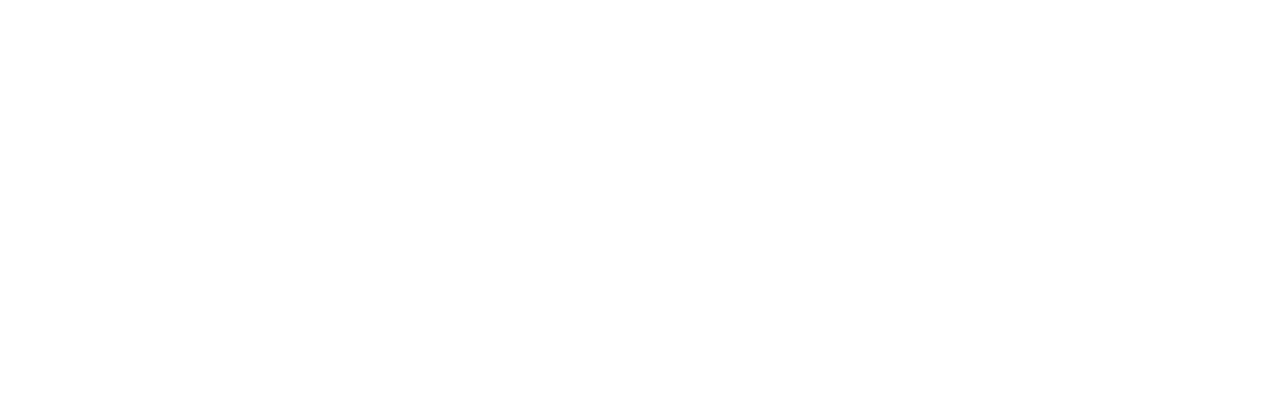
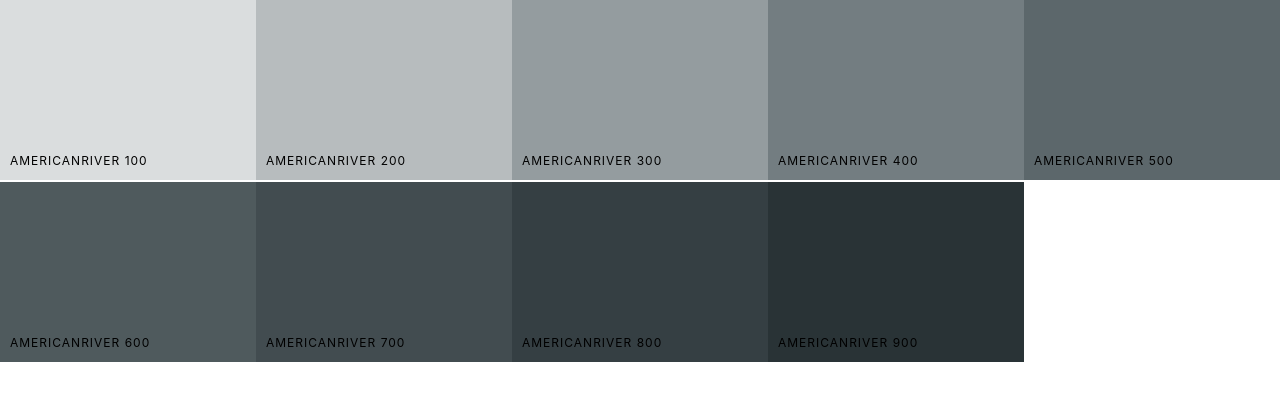
Before and after one commit to mehul11jain/React-Color-Picker, a React (Create React App) app: page /palette/flat-ui-colors-american/americanriver in a window 1280 px wide. Shown: the top 400 px of the page. Built offline with nearby package versions, Linux system fonts and the light colour scheme.

Commit message:
SingleColorPalette added

```diff
--- a/src/App.js
+++ b/src/App.js
@@ -1,6 +1,7 @@
 import React, {Component} from 'react';
 import Palette from "./Palette";
 import PaletteList from "./PaletteList";
+import SingleColorPalette from './SingleColorPalette';
 import seedColors from "./seedColors";
 import { generatePalette } from "./colorsHelpers";
 import {Route,Switch} from 'react-router-dom';
@@ -21,6 +22,7 @@
             <Palette palette={generatePalette(this.findPalette(routeProps.match.params.id))} />
           )}
         />
+        <Route exact path="/palette/:paletteId/:colorId" render={(routeProps)=> <SingleColorPalette palette={generatePalette(this.findPalette(routeProps.match.params.paletteId))} colorid={routeProps.match.params.colorId}/>}/>
       </Switch>
       // <div className = "App" >
       // <Palette palette={generatePalette(seedColors[4])}/>
--- a/src/ColorBox.js
+++ b/src/ColorBox.js
@@ -1,5 +1,6 @@
 import React, { Component } from 'react';
 import {CopyToClipboard} from "react-copy-to-clipboard";
+import { Link } from "react-router-dom";
 import "./ColorBox.css";
 class ColorBox extends Component {
     constructor(props){
@@ -30,7 +31,9 @@
                     </div>
                     <button className="Copy-btn">Copy</button>
                 </div>
-                <span className="see-more">More</span>
+                {this.props.showlink && <Link to={`/palette/${this.props.paletteid}/${this.props.colorid}`} onClick={e => e.stopPropagation()}>
+                    <span className="see-more">More</span>
+                </Link>}
             </div>
             </CopyToClipboard>
         )
--- a/src/Palette.js
+++ b/src/Palette.js
@@ -18,7 +18,7 @@
     }
     render(){
         const colorBoxes = this.props.palette.colors[this.state.level].map(color =>(
-                <ColorBox background={color[this.state.format]} name={color.name } key={color.name}/>
+                <ColorBox background={color[this.state.format]} name={color.name } key={color.name} paletteid={this.props.palette.id} colorid={color.id} showlink/>
             ))
         return (
           <div className="Palette">
--- /dev/null
+++ b/src/SingleColorPalette.js
@@ -0,0 +1,36 @@
+import React, { Component } from 'react'
+import ColorBox from "./ColorBox"
+class SingleColorPalette extends Component {
+    constructor(props){
+        super(props);
+        this._shades = this.gatherShades(this.props.palette,this.props.colorid);
+    }
+    gatherShades(palette,colorToFilterBy){
+        let shades = [];
+        let allColors = palette.colors;
+        for(let key in allColors){
+            shades = shades.concat(
+                allColors[key].filter(color => color.id === colorToFilterBy)
+            )
+        }
+        return shades.slice(1);
+    }
+    render() {
+        const colorBoxes = this._shades.map(color =>{
+            return <ColorBox
+                    key={color.id}
+                    name={color.name}
+                    background={color.hex}
+                    showLink={false}
+                    />
+        })
+        return (
+            <div className="Palette SingleColorPalette">
+                <div className="Palette-colors">
+                    {colorBoxes}
+                </div>
+            </div>
+        )
+    }
+}
+export default SingleColorPalette;
--- a/src/colorsHelpers.js
+++ b/src/colorsHelpers.js
@@ -5,7 +5,7 @@
         palettename : starterPalette.paletteName,
         id : starterPalette.id,
         emoji : starterPalette.emoji,
-        colors: []
+        colors: {}
     };
     for(let level of levels){
         newPalette.colors[level] = [];
```
